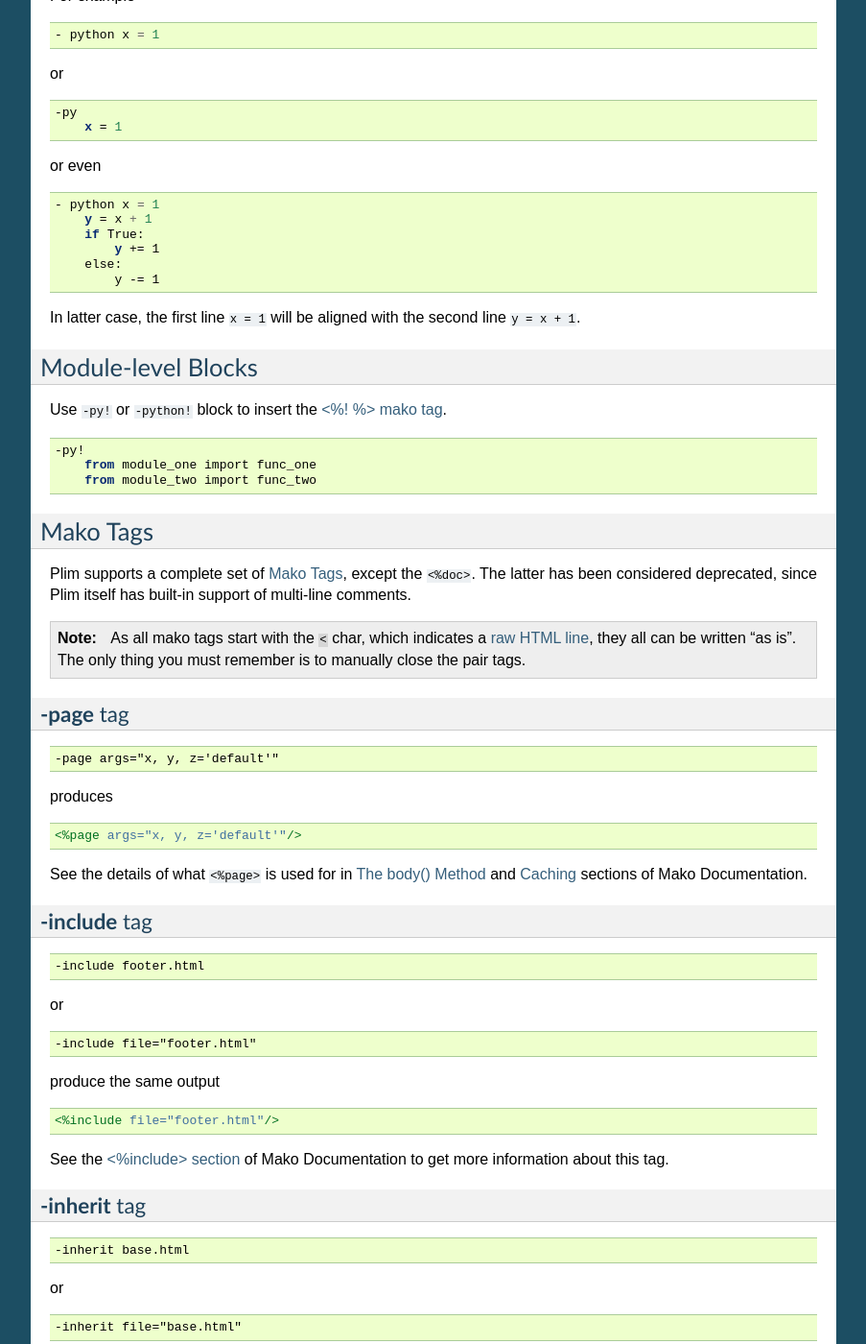
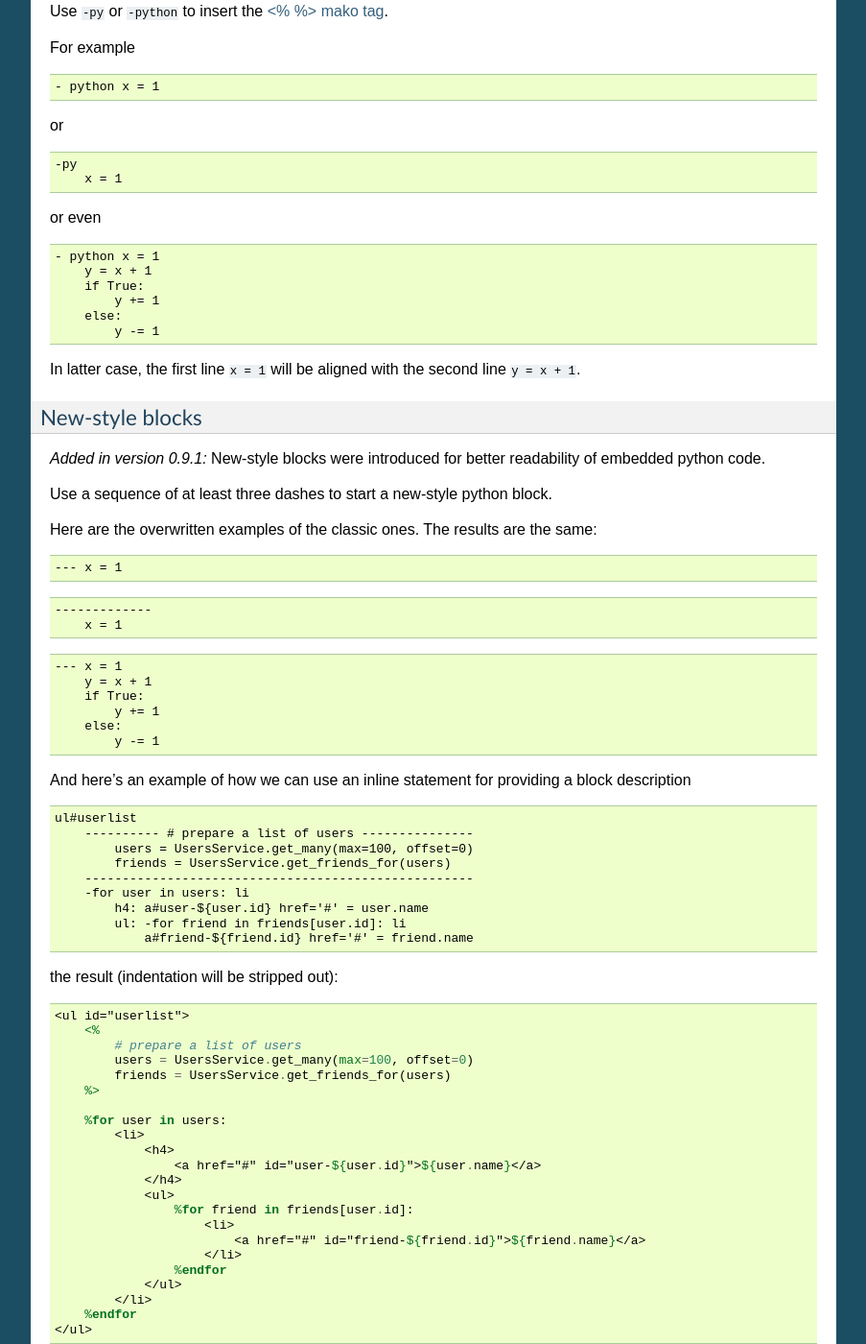
Before and after one commit to avanov/Plim, a Sphinx documentation site: the page built from docs/en/syntax.txt, in a window 1280 px wide and 1400 px high, scrolled down 12004 px. Shown: the whole window at 96% size, without its empty margins (198-1101 px from the left). Built offline with Sphinx 7.4.7, drawn with Linux system fonts in a browser that asks for light colours; some of the changed text lies outside the part shown.

```diff
--- a/docs/en/syntax.txt
+++ b/docs/en/syntax.txt
@@ -846,19 +846,21 @@ Literal blocks can be implicitly specified by the following starting sequences:
 Python Blocks
 ========================
 
+Classic Blocks
+--------------
 Use ``-py`` or ``-python`` to insert the
 `<% %> mako tag <http://docs.makotemplates.org/en/latest/syntax.html#python-blocks>`_.
 
 For example
 
-.. code-block:: slim
+.. code-block:: plim
 
    - python x = 1
 
 
 or
 
-.. code-block:: slim
+.. code-block:: plim
 
    -py
        x = 1
@@ -866,7 +868,7 @@ or
 
 or even
 
-.. code-block:: slim
+.. code-block:: plim
 
    - python x = 1
        y = x + 1
@@ -877,6 +879,75 @@ or even
 
 
 In latter case, the first line ``x = 1`` will be aligned with the second line ``y = x + 1``.
+
+New-style blocks
+----------------
+
+.. versionadded:: 0.9.1
+   New-style blocks were introduced for better readability of embedded python code.
+
+Use a sequence of at least three dashes to start a new-style python block.
+
+Here are the overwritten examples of the classic ones. The results are the same:
+
+.. code-block:: plim
+
+   --- x = 1
+
+.. code-block:: plim
+
+   -------------
+       x = 1
+
+.. code-block:: plim
+
+   --- x = 1
+       y = x + 1
+       if True:
+           y += 1
+       else:
+           y -= 1
+
+And here's an example of how we can use an inline statement for providing a block description
+
+.. code-block:: plim
+
+   ul#userlist
+       ---------- # prepare a list of users ---------------
+           users = UsersService.get_many(max=100, offset=0)
+           friends = UsersService.get_friends_for(users)
+       ----------------------------------------------------
+       -for user in users: li
+           h4: a#user-${user.id} href='#' = user.name
+           ul: -for friend in friends[user.id]: li
+               a#friend-${friend.id} href='#' = friend.name
+
+the result (indentation will be stripped out):
+
+.. code-block:: mako
+
+    <ul id="userlist">
+        <%
+            # prepare a list of users
+            users = UsersService.get_many(max=100, offset=0)
+            friends = UsersService.get_friends_for(users)
+        %>
+
+        %for user in users:
+            <li>
+                <h4>
+                    <a href="#" id="user-${user.id}">${user.name}</a>
+                </h4>
+                <ul>
+                    %for friend in friends[user.id]:
+                        <li>
+                            <a href="#" id="friend-${friend.id}">${friend.name}</a>
+                        </li>
+                    %endfor
+                </ul>
+            </li>
+        %endfor
+    </ul>
 
 
 Module-level Blocks
```
Also changed, not shown: 3 other files.
